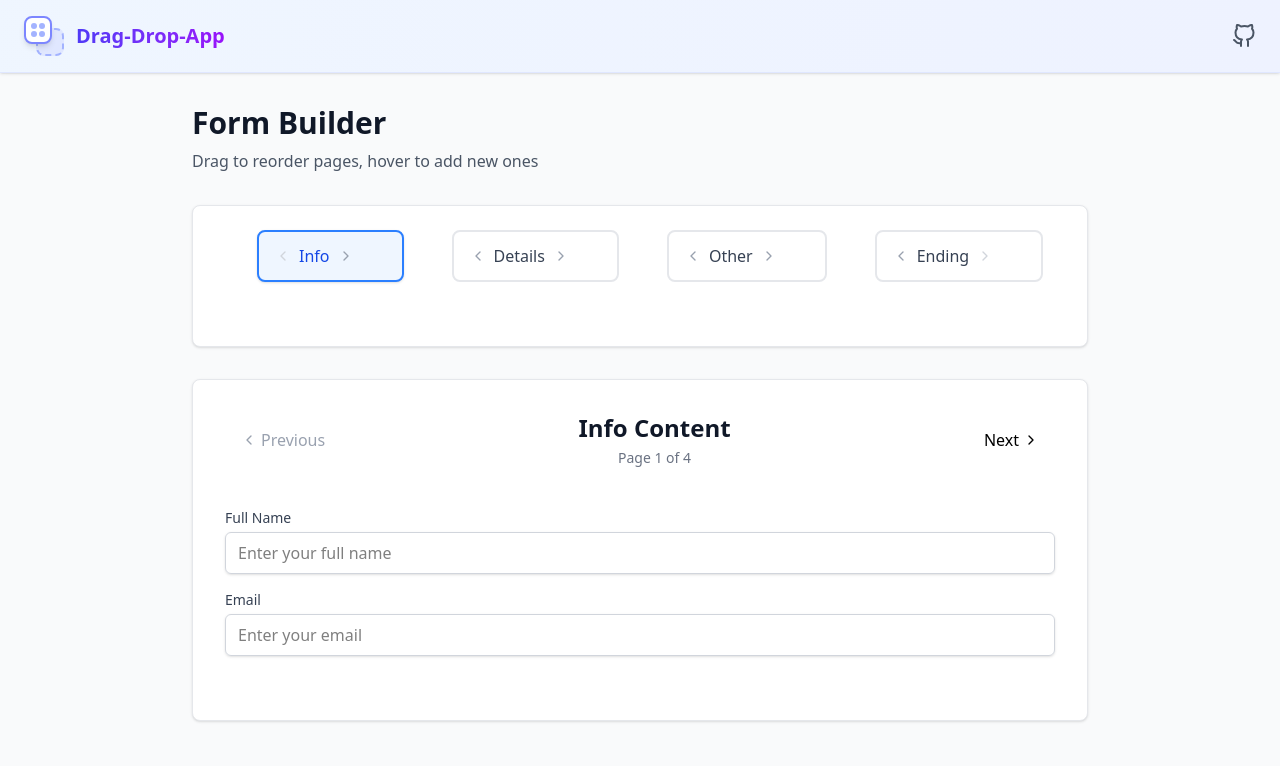
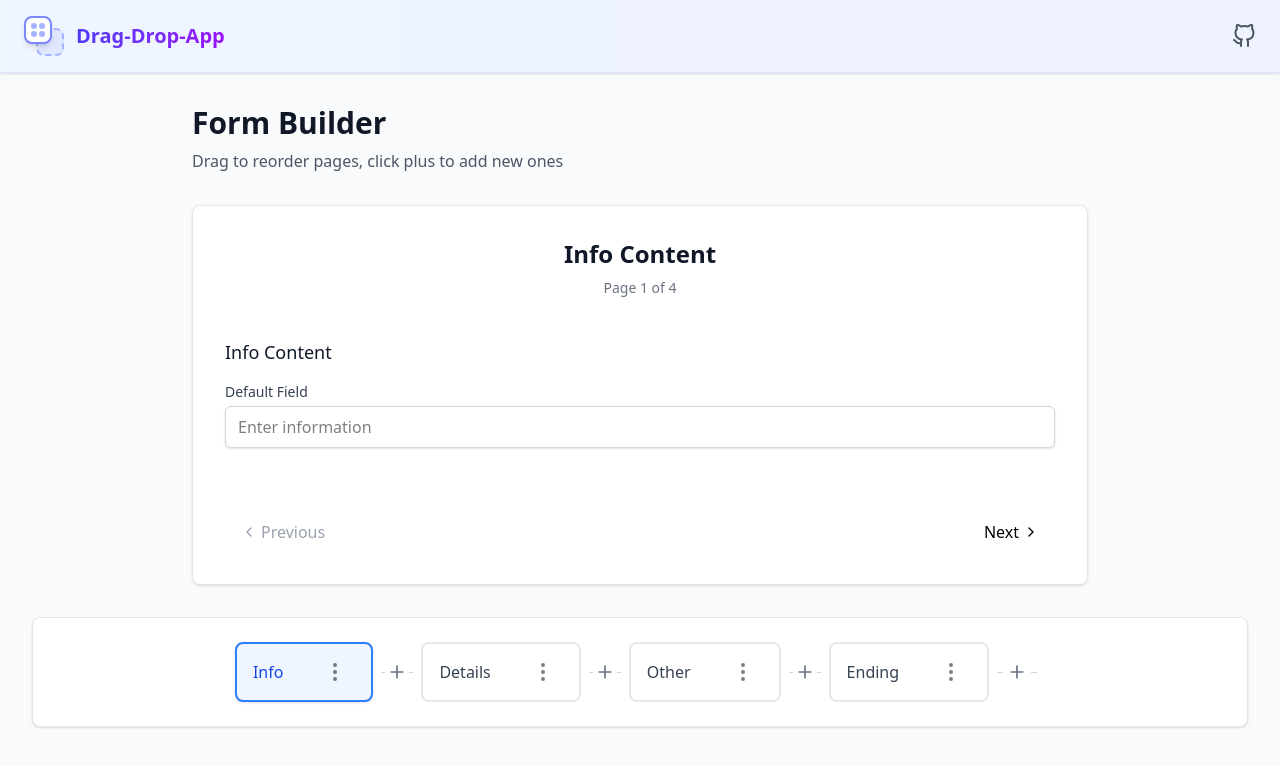
Before and after one commit to Harshsanas/frontend-drag-and-drop-pages, a React (Vite) app: page / in a window 1280 px wide. Shown: the top 766 px of the page. Built offline with nearby package versions, Linux system fonts and the light colour scheme.

Commit message:
created seperate compoment for all the components

```diff
--- a/src/component/Hero.jsx
+++ b/src/component/Hero.jsx
@@ -7,9 +7,9 @@ import {
   Trash2,
   ChevronLeft,
   ChevronRight,
+  GripVertical,
 } from "lucide-react";
 
-// Button Component
 const Button = ({
   variant = "default",
   size = "default",
@@ -40,7 +40,6 @@ const Button = ({
   );
 };
 
-// Dropdown Components
 const DropdownMenu = ({ children, open, onOpenChange }) => {
   return (
     <div className="relative">
@@ -92,126 +91,46 @@ const DropdownMenuItem = ({ className = "", children, ...props }) => {
   );
 };
 
-// PageTab Component
-const PageTab = ({
-  page,
-  index,
-  pages,
-  activePage,
-  draggedItem,
-  dragOverIndex,
+const DragDropButton = ({
   onDragStart,
   onDragOver,
   onDragEnter,
   onDragLeave,
   onDrop,
   onDragEnd,
-  onClick,
   onContextAction,
-  onAddPage,
-  hoveredIndex,
-  setHoveredIndex,
-  isLast,
+  page,
 }) => {
   const [dropdownOpen, setDropdownOpen] = useState(false);
-
-  const handlePrevTab = (e) => {
-    e.stopPropagation();
-    const prevIndex = index > 0 ? index - 1 : pages.length - 1;
-    onClick(pages[prevIndex].id);
-  };
-
-  const handleNextTab = (e) => {
-    e.stopPropagation();
-    const nextIndex = index < pages.length - 1 ? index + 1 : 0;
-    onClick(pages[nextIndex].id);
-  };
-
-  const isFirstTab = index === 0;
-  const isLastTab = index === pages.length - 1;
+  const [isHovered, setIsHovered] = useState(false);
 
   return (
-    <React.Fragment key={page.id}>
-      {/* Add button that appears on hover */}
     <div
-        className="relative"
-        onMouseEnter={() => setHoveredIndex(index)}
-        onMouseLeave={() => setHoveredIndex(null)}
+      className="relative flex items-center gap-2"
+      onMouseEnter={() => setIsHovered(true)}
+      onMouseLeave={() => setIsHovered(false)}
     >
-        <Button
-          variant="ghost"
-          size="sm"
-          className={`h-8 w-8 p-0 rounded-full transition-all duration-200 ${
-            hoveredIndex === index
-              ? "opacity-100 scale-100"
-              : "opacity-0 scale-75 pointer-events-none"
-          }`}
-          onClick={() => onAddPage(index)}
-        >
-          <Plus className="h-4 w-4" />
-        </Button>
-      </div>
-
-      {/* Page card */}
       <div
         draggable
         onDragStart={(e) => onDragStart(e, page.id)}
-        onDragOver={(e) => onDragOver(e, index)}
+        onDragOver={onDragOver}
         onDragEnter={onDragEnter}
         onDragLeave={onDragLeave}
-        onDrop={(e) => onDrop(e, index)}
+        onDrop={onDrop}
         onDragEnd={onDragEnd}
-        onClick={() => onClick(page.id)}
-        className={`
-          relative flex items-center gap-2 px-4 py-2 rounded-lg border-2 cursor-pointer
-          transition-all duration-200 hover:shadow-md group
-          ${
-            activePage === page.id
-              ? "border-blue-500 bg-blue-50 shadow-sm"
-              : "border-gray-200 bg-white hover:border-gray-300"
-          }
-          ${draggedItem === page.id ? "opacity-50 scale-95" : ""}
-          ${
-            dragOverIndex === index && draggedItem !== page.id
-              ? "border-blue-300 bg-blue-25"
-              : ""
-          }
-        `}
-      >
-        <ChevronLeft
-          className={`h-4 w-4 ${
-            isFirstTab
-              ? "text-gray-300 cursor-default"
-              : "text-gray-400 hover:text-gray-600 cursor-pointer"
-          }`}
-          onClick={isFirstTab ? undefined : handlePrevTab}
-        />
-
-        <span
-          className={`font-medium transition-colors ${
-            activePage === page.id ? "text-blue-700" : "text-gray-700"
-          }`}
-        >
-          {page.name}
-        </span>
-
-        <ChevronRight
-          className={`h-4 w-4 ${
-            isLastTab
-              ? "text-gray-300 cursor-default"
-              : "text-gray-400 hover:text-gray-600 cursor-pointer"
-          }`}
-          onClick={isLastTab ? undefined : handleNextTab}
-        />
+        className="p-2 rounded-md cursor-move hover:bg-gray-50"
+      ></div>
 
       <DropdownMenu open={dropdownOpen} onOpenChange={setDropdownOpen}>
         <DropdownMenuTrigger asChild>
           <Button
             variant="ghost"
-              size="sm"
-              className="h-6 w-6 p-0 opacity-0 group-hover:opacity-100 transition-opacity"
+            size="md"
+            className={`h-10 w-10 p-0 ${
+              isHovered ? "opacity-100" : "opacity-50"
+            } transition-opacity`}
           >
-              <MoreVertical className="h-3 w-3" />
+            <MoreVertical className="h-6 w-6 text-black-400" />
           </Button>
         </DropdownMenuTrigger>
         <DropdownMenuContent align="end" className="w-40">
@@ -251,33 +170,103 @@ const PageTab = ({
         </DropdownMenuContent>
       </DropdownMenu>
     </div>
+  );
+};
 
-      {/* Final add button if last item */}
+const PageTab = ({
+  page,
+  index,
+  pages,
+  activePage,
+  draggedItem,
+  dragOverIndex,
+  onDragStart,
+  onDragOver,
+  onDragEnter,
+  onDragLeave,
+  onDrop,
+  onDragEnd,
+  onClick,
+  onContextAction,
+  onAddPage,
+  isLast,
+}) => {
+
+  return (
+    <React.Fragment key={page.id}>
+      {index > 0 && (
+        <div className="relative flex items-center">
+          <div className="h-px w-8 bg-gray-300 mx-2 relative">
+            <button
+              onClick={() => onAddPage(index)}
+              className="absolute -top-3 left-1/2 transform -translate-x-1/2 h-6 w-6 rounded-full flex items-center justify-center bg-white hover:bg-gray-100 text-gray-500 hover:text-gray-700 cursor-pointer transition-colors"
+            >
+              <Plus className="h-5 w-5" />
+            </button>
+          </div>
+        </div>
+      )}
+
+      <div
+        draggable
+        onDragStart={(e) => onDragStart(e, page.id)}
+        onDragOver={(e) => onDragOver(e, index)}
+        onDragEnter={onDragEnter}
+        onDragLeave={onDragLeave}
+        onDrop={(e) => onDrop(e, index)}
+        onDragEnd={onDragEnd}
+        onClick={() => onClick(page.id)}
+        className={`
+          relative flex items-center gap-2 px-4 py-2 rounded-lg border-2 cursor-pointer
+          transition-all duration-200 hover:shadow-md group
+          ${
+            activePage === page.id
+              ? "border-blue-500 bg-blue-50 shadow-sm"
+              : "border-gray-200 bg-white hover:border-gray-300"
+          }
+          ${draggedItem === page.id ? "opacity-50 scale-95" : ""}
+          ${
+            dragOverIndex === index && draggedItem !== page.id
+              ? "border-blue-300 bg-blue-25"
+              : ""
+          }
+        `}
+      >
+        <span
+          className={`font-medium transition-colors ${
+            activePage === page.id ? "text-blue-700" : "text-gray-700"
+          }`}
+        >
+          {page.name}
+        </span>
+
+        <DragDropButton
+          onDragStart={onDragStart}
+          onDragOver={(e) => onDragOver(e, index)}
+          onDragEnter={onDragEnter}
+          onDragLeave={onDragLeave}
+          onDrop={(e) => onDrop(e, index)}
+          onDragEnd={onDragEnd}
+          onContextAction={onContextAction}
+          page={page}
+        />
+      </div>
       {isLast && (
-        <div
-          className="relative"
-          onMouseEnter={() => setHoveredIndex(pages.length)}
-          onMouseLeave={() => setHoveredIndex(null)}
+        <div className="relative flex items-center">
+          <div className="h-px w-10 bg-gray-300 mx-2 relative">
+            <button
+              onClick={() => onAddPage(pages.length)}
+              className="absolute -top-3.5 left-1/2 transform -translate-x-1/2 h-7 w-7 rounded-full flex items-center justify-center bg-white hover:bg-gray-100 text-gray-500 hover:text-gray-700 cursor-pointer transition-colors"
             >
-          <Button
-            variant="ghost"
-            size="sm"
-            className={`h-8 w-8 p-0 rounded-full transition-all duration-200 ${
-              hoveredIndex === pages.length
-                ? "opacity-100 scale-100"
-                : "opacity-0 scale-75 pointer-events-none"
-            }`}
-            onClick={() => onAddPage(pages.length)}
-          >
-            <Plus className="h-4 w-4" />
-          </Button>
+              <Plus className="h-5 w-5" />
+            </button>
+          </div>
         </div>
       )}
     </React.Fragment>
   );
 };
 
-// FormField Component
 const FormField = ({ label, type = "text", placeholder = "" }) => {
   return (
     <div className="mb-4">
@@ -301,7 +290,6 @@ const FormField = ({ label, type = "text", placeholder = "" }) => {
   );
 };
 
-// PageContent Component
 const PageContent = ({ pages, activePage, onClick }) => {
   const currentPage = pages.find((p) => p.id === activePage);
   const currentIndex = pages.findIndex((p) => p.id === activePage);
@@ -310,69 +298,43 @@ const PageContent = ({ pages, activePage, onClick }) => {
   const isLastPage = currentIndex === totalPages - 1;
 
   const handlePrev = () => {
-    const prevIndex = currentIndex > 0 ? currentIndex - 1 : totalPages - 1;
+    if (isFirstPage) return;
+    const prevIndex = currentIndex - 1;
     onClick(pages[prevIndex].id);
   };
 
   const handleNext = () => {
-    const nextIndex = currentIndex < totalPages - 1 ? currentIndex + 1 : 0;
+    if (isLastPage) return;
+    const nextIndex = currentIndex + 1;
     onClick(pages[nextIndex].id);
   };
 
   const renderFormFields = () => {
-    switch (currentPage?.name) {
-      case "Info":
+    if (!currentPage) return null;
     return (
       <>
-            <FormField label="Full Name" placeholder="Enter your full name" />
-            <FormField
-              label="Email"
-              type="email"
-              placeholder="Enter your email"
-            />
+        <h3 className="text-lg font-medium text-gray-900 mb-4">
+          {currentPage.name} Content
+        </h3>
+        <FormField label="Default Field" placeholder="Enter information" />
       </>
     );
-      case "Details":
-        return (
-          <>
-            <FormField label="Address" placeholder="Enter your address" />
-            <FormField
-              label="Phone"
-              type="tel"
-              placeholder="Enter your phone number"
-            />
-          </>
-        );
-      case "Other":
-        return (
-          <>
-            <FormField
-              label="About You"
-              type="textarea"
-              placeholder="Tell us about yourself"
-            />
-          </>
-        );
-      case "Ending":
-        return (
-          <>
-            <FormField
-              label="Final Comments"
-              type="textarea"
-              placeholder="Any final comments?"
-            />
-          </>
-        );
-      default:
-        return (
-          <FormField label="Default Field" placeholder="Enter information" />
-        );
-    }
   };
 
   return (
     <div className="mt-8 bg-white rounded-lg shadow-sm border border-gray-200 p-8">
-      <div className="flex justify-between items-center mb-6">
+      <div className="text-center mb-6">
+        <h2 className="text-2xl font-semibold text-gray-900">
+          {currentPage?.name || "Page"} Content
+        </h2>
+        <p className="text-gray-500 text-sm mt-2">
+          Page {currentIndex + 1} of {totalPages}
+        </p>
+      </div>
+
+      <div className="py-4">{renderFormFields()}</div>
+
+      <div className="flex justify-between items-center mt-8">
         <Button
           variant="ghost"
           onClick={handlePrev}
@@ -382,15 +344,6 @@ const PageContent = ({ pages, activePage, onClick }) => {
           <ChevronLeft className="h-4 w-4" />
           Previous
         </Button>
-
-        <div className="text-center">
-          <h2 className="text-2xl font-semibold text-gray-900 mb-1">
-            {currentPage?.name || "Page"} Content
-          </h2>
-          <p className="text-gray-500 text-sm">
-            Page {currentIndex + 1} of {totalPages}
-          </p>
-        </div>
 
         <Button
           variant="ghost"
@@ -402,13 +355,10 @@ const PageContent = ({ pages, activePage, onClick }) => {
           <ChevronRight className="h-4 w-4" />
         </Button>
       </div>
-
-      <div className="py-4">{renderFormFields()}</div>
     </div>
   );
 };
 
-// Main Component
 export default function Home() {
   const [pages, setPages] = useState([
     { id: "1", name: "Info" },
@@ -419,7 +369,6 @@ export default function Home() {
   const [activePage, setActivePage] = useState("1");
   const [draggedItem, setDraggedItem] = useState(null);
   const [dragOverIndex, setDragOverIndex] = useState(null);
-  const [hoveredIndex, setHoveredIndex] = useState(null);
 
   const dragCounter = useRef(0);
 
@@ -486,21 +435,15 @@ export default function Home() {
     if (action === "delete") {
       const newPages = pages.filter((page) => page.id !== pageId);
       setPages(newPages);
-
-      // If we deleted the active page, set the first page as active
       if (pageId === activePage && newPages.length > 0) {
         setActivePage(newPages[0].id);
       } else if (newPages.length === 0) {
-        // If no pages left, create a default one
         const defaultPage = { id: "1", name: "Default" };
         setPages([defaultPage]);
         setActivePage(defaultPage.id);
       }
       return;
     }
-
-    console.log(`${action} page:`, pageId);
-    // Implement other actions (rename, duplicate) here
   };
 
   return (
@@ -512,13 +455,28 @@ export default function Home() {
               Form Builder
             </h1>
             <p className="text-gray-600">
-              Drag to reorder pages, hover to add new ones
+              Drag to reorder pages, click plus to add new ones
             </p>
           </div>
         </div>
 
-        <div className="bg-white rounded-lg shadow-sm border border-gray-200 p-6">
-          <div className="flex flex-wrap gap-2 items-center">
+        {pages.length > 0 ? (
+          <PageContent
+            pages={pages}
+            activePage={activePage}
+            onClick={setActivePage}
+          />
+        ) : (
+          <div className="mt-8 bg-white rounded-lg shadow-sm border border-gray-200 p-8 text-center">
+            <p className="text-gray-500">
+              No pages available. Add a new page to get started.
+            </p>
+          </div>
+        )}
+      </div>
+
+      <div className="mt-8 bg-white rounded-lg shadow-sm border border-gray-200 p-6">
+        <div className="flex flex-wrap items-center justify-center">
           {pages.map((page, index) => (
             <PageTab
               key={page.id}
@@ -537,28 +495,11 @@ export default function Home() {
               onClick={setActivePage}
               onContextAction={handleContextAction}
               onAddPage={addPage}
-                hoveredIndex={hoveredIndex}
-                setHoveredIndex={setHoveredIndex}
               isLast={index === pages.length - 1}
             />
           ))}
         </div>
       </div>
-
-        {pages.length > 0 ? (
-          <PageContent
-            pages={pages}
-            activePage={activePage}
-            onClick={setActivePage}
-          />
-        ) : (
-          <div className="mt-8 bg-white rounded-lg shadow-sm border border-gray-200 p-8 text-center">
-            <p className="text-gray-500">
-              No pages available. Add a new page to get started.
-            </p>
-          </div>
-        )}
-      </div>
     </div>
   );
 }
```
Also changed, not shown: src/component/Navbar.jsx (+0 -19 lines). Lines whose indentation alone changed are shown as unchanged.
